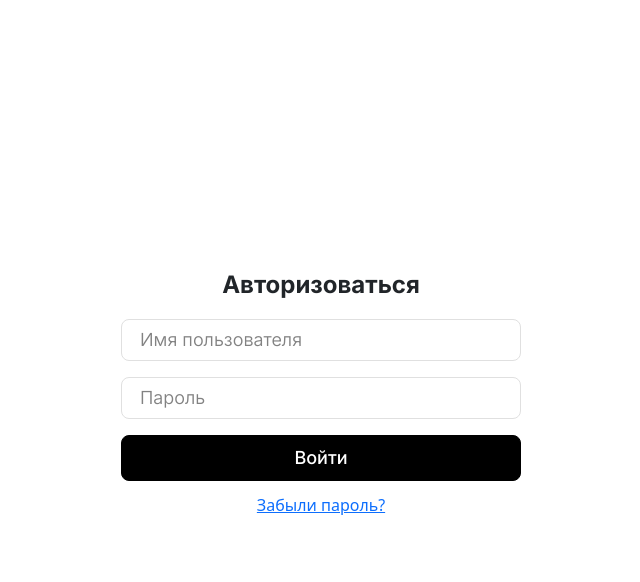
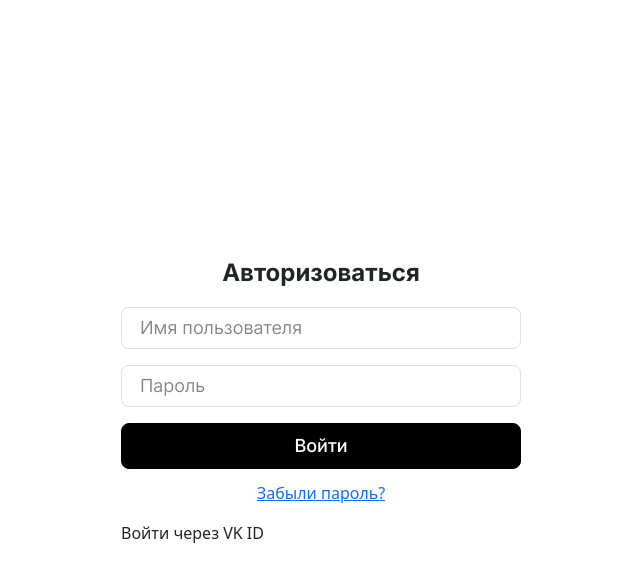
Before and after one commit to prof-master/ontology-2, a Django app: page /auth/ in a window 1280 px wide. Shown: the top 582 px of the page, without its empty margins (319-959 px from the left). Run offline with Django 5.2, Linux system fonts and the light colour scheme.

Commit message:
Исправления формы

```diff
--- a/ontology_constructor/ontology_auth/templates/ontology_auth/auth.html
+++ b/ontology_constructor/ontology_auth/templates/ontology_auth/auth.html
@@ -36,7 +36,7 @@
                     </a>
                 </div>
             </div>
-            <!-- Войти через VK ID -->
+            Войти через VK ID
         </form>
 
     </div>
```
